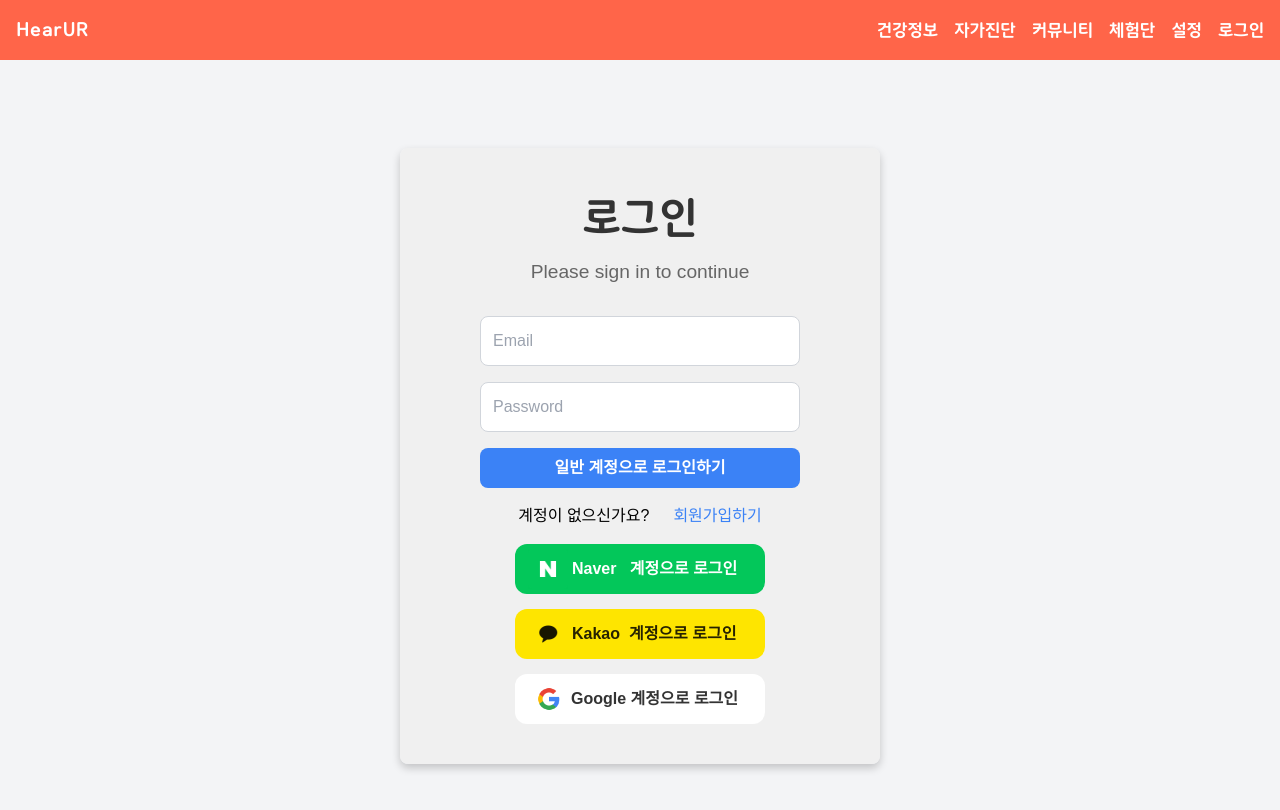
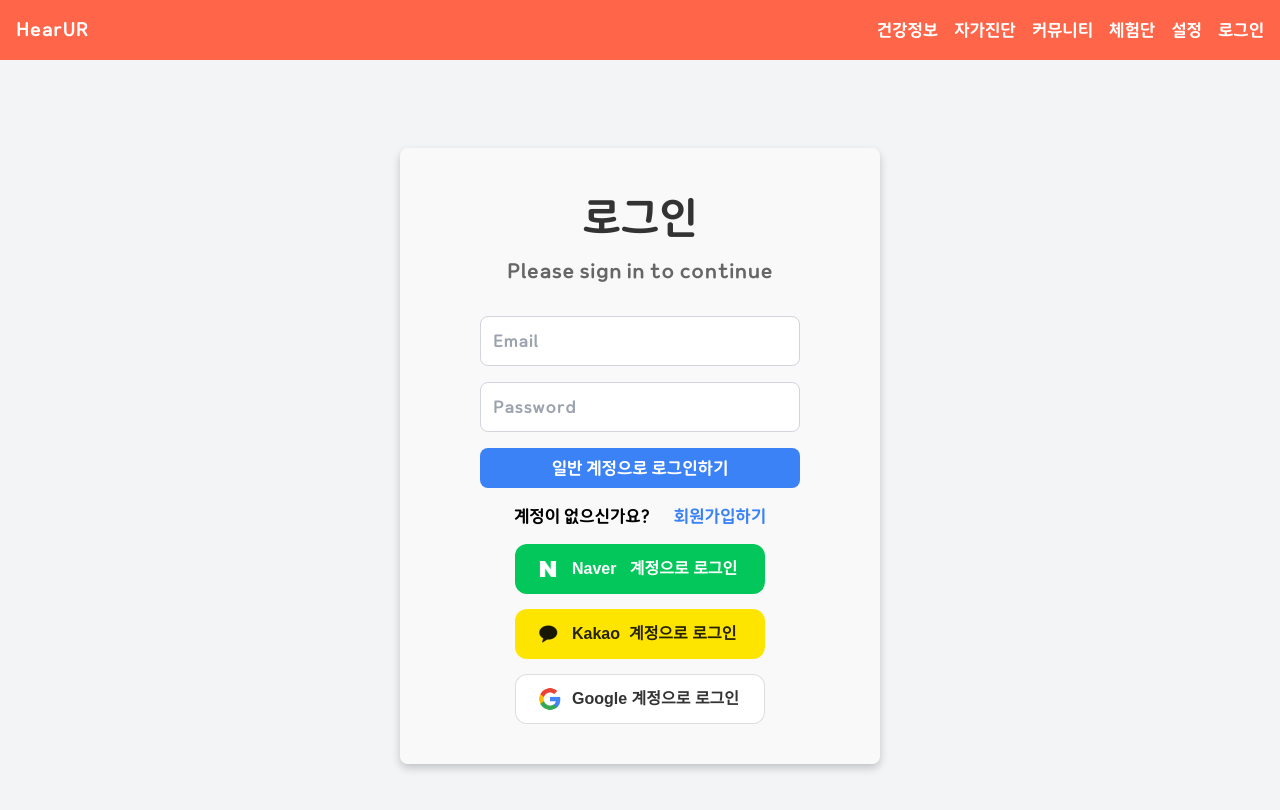
Before and after one commit to HealthCatcher/HearUR-front, a Next.js app: page /login in a window 1280 px wide. Shown: the top 810 px of the page. Built offline with nearby package versions, Linux system fonts and the light colour scheme.

Commit message:
feat: 로그인 페이지 링크 변경

```diff
--- a/src/app/login/login.css
+++ b/src/app/login/login.css
@@ -3,8 +3,7 @@
     flex-direction: column;
     align-items: center;
     justify-content: center;
-    background-color: rgba(240, 240, 240, 0.9);
-    font-family: 'Arial', sans-serif;
+    background-color: rgba(250, 250, 250, 0.9);
     box-shadow: 0 4px 8px rgba(0, 0, 0, 0.2); /* 음영 추가 */
 }
 
@@ -40,7 +39,7 @@
     display: flex;
     align-items: center;
     padding-left: 5px;
-
+    font-family: 'Arial', sans-serif;
 }
 
 .naver-login {
@@ -64,6 +63,7 @@
 .google-login {
     background-color: #ffffff;
     color: #333;
+    border: 1px solid rgba(51, 51, 51, 0.16);
 }
 
 .kakao-login {
--- a/src/app/login/page.tsx
+++ b/src/app/login/page.tsx
@@ -1,6 +1,7 @@
 "use client";
 import React from "react";
 import "./login.css"
+import Link from "next/link";
 
 const onNaverLogin = () => {
   window.location.href = "http://localhost:8080/oauth2/authorization/naver";
@@ -46,7 +47,7 @@
           </button>
           <div className="flex justify-center mt-2 mb-4">
             <span className={"mr-6"}>계정이 없으신가요?</span>
-            <a href="#" className="text-blue-500">회원가입하기</a>
+            <Link href="/register" className="text-blue-500">회원가입하기</Link>
           </div>
           <div className="login-buttons">
             <button className="login-button naver-login" onClick={onNaverLogin}>
```
